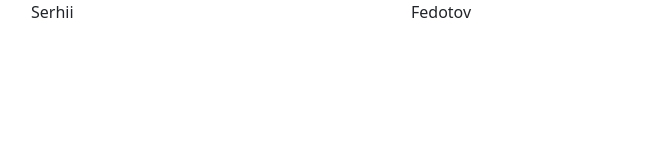
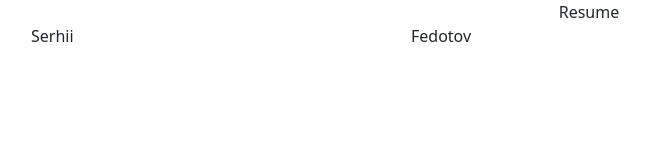
Before and after one commit to serhiifedotov-knute/resume, a plain HTML site: page index.html in a window 1280 px wide. Shown: the whole page, without its empty margins (51-701 px from the left). Drawn offline with nearby package versions, Linux system fonts and the light colour scheme.

Commit message:
added cneter

```diff
--- a/index.html
+++ b/index.html
@@ -8,6 +8,8 @@
 <script src="https://cdn.jsdelivr.net/npm/bootstrap@5.3.3/dist/js/bootstrap.bundle.min.js" integrity="sha384-YvpcrYf0tY3lHB60NNkmXc5s9fDVZLESaAA55NDzOxhy9GkcIdslK1eN7N6jIeHz" crossorigin="anonymous"></script>
 </head>
 <body>
+
+    <div class="text-center">Resume</div>
     <div class="container">
         <div class="row">
             <div class="col-4">
```
